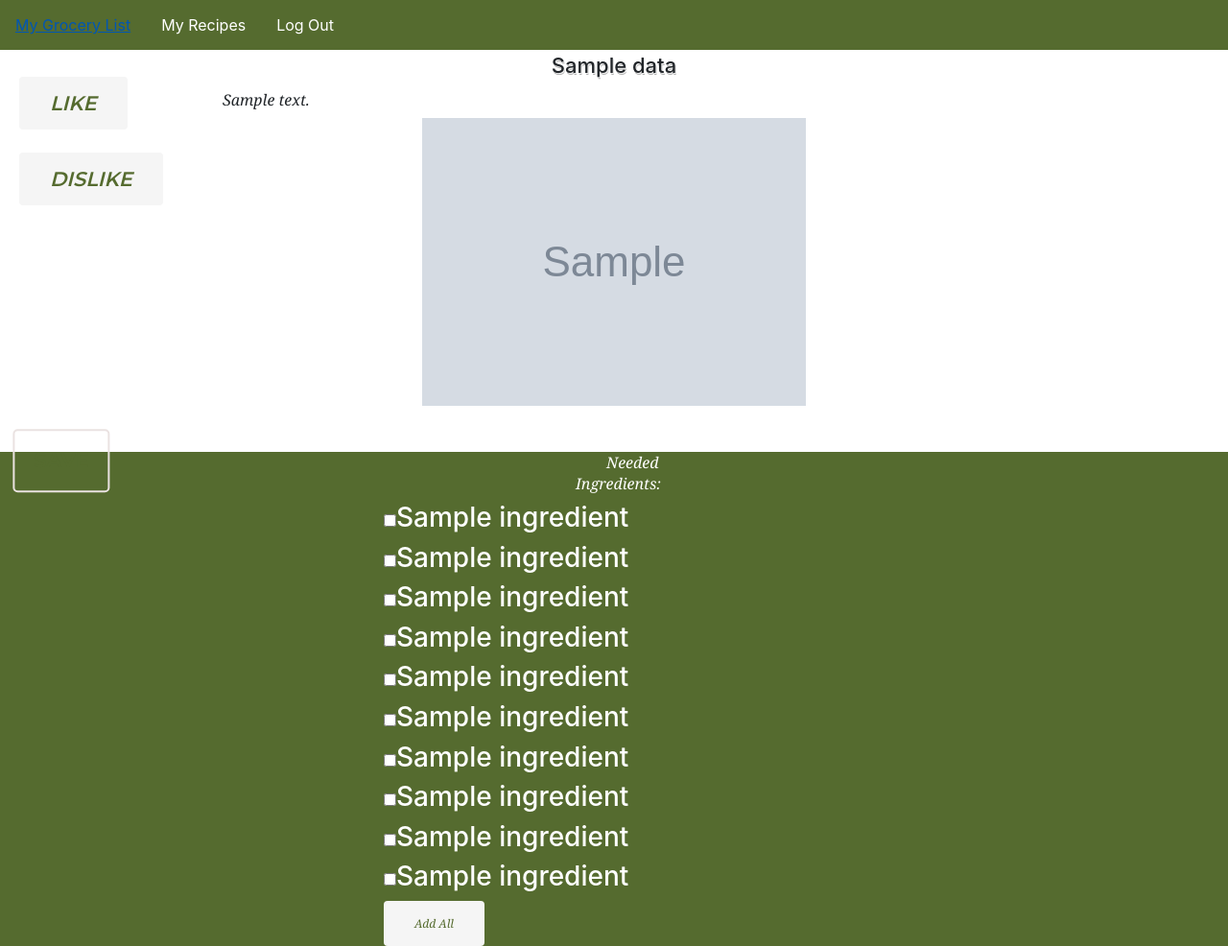
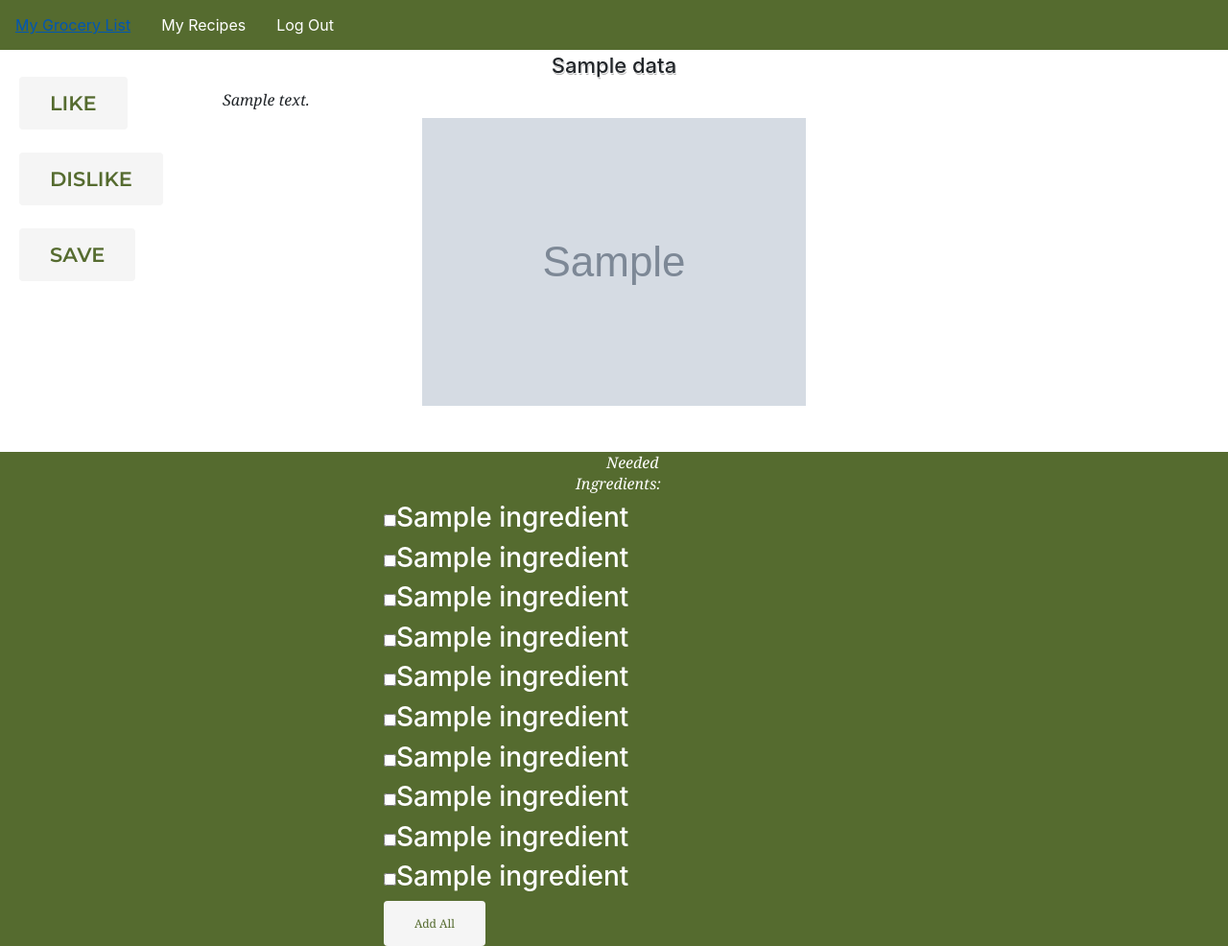
Before and after one commit to cedwards57/project2-csc4350, a Flask app: template templates/recipe.html in a window 1280 px wide. Shown: the whole page at 96% size. Run offline with Flask 2, Linux system fonts and the light colour scheme; the template is opened without the code that fills it: most values are stand-ins (such as "Sample title", 1, 10 or a date in 2020); grey boxes marked "Sample" are stand-in pictures; some libraries are stand-ins or nearby versions.

Commit message:
recipe details save button backend

```diff
--- a/app.py
+++ b/app.py
@@ -11,6 +11,7 @@ import os
 from models import db
 import json
 from db_functions import (
+    get_recipe,
     is_disliked,
     user_exists,
     get_user,
@@ -262,6 +263,7 @@ def recipe():
         "recipe_id": recipe_id,
         "is_liked": is_liked(current_user.email, recipe_id),
         "is_disliked": is_disliked(current_user.email, recipe_id),
+        "saved": user_has_recipe(current_user.email, recipe_id),
     }
 
     return flask.render_template("recipe.html", data=data)
@@ -380,6 +382,23 @@ def dislikerecipe():
     return flask.redirect(f"/recipe?recipeid={recipe_id}")
 
 
+@app.route("/saverecipe", methods=["POST"])
+@login_required
+def saverecipe():
+    flask.session.pop("_flashes", None)
+    recipe_id = flask.request.form["recipe_id"]
+    if user_has_recipe(current_user.email, recipe_id):
+        this_recipe = get_recipe(current_user.email, recipe_id)
+        db.session.delete(this_recipe)
+        db.session.commit()
+    else:
+        this_recipe = set_recipe(current_user.email, recipe_id)
+        db.session.add(this_recipe)
+        db.session.commit()
+
+    return flask.redirect(f"/recipe?recipeid={recipe_id}")
+
+
 app.run(
     host=os.getenv("IP", "0.0.0.0"),
     port=int(os.getenv("PORT", 8081)),
--- a/recipeInfo.py
+++ b/recipeInfo.py
@@ -21,7 +21,7 @@ def recipesInfo(recipe):
     res2 = requests.request("GET", url=BASE_URL, headers=headers)
     res2_json = res2.json()
 
-    recipe_info_list = {'title':'','id':'', 'imageURL':'', 'summary':''}
+    recipe_info_list = {"title": "", "id": "", "imageURL": "", "summary": ""}
 
     try:
 
@@ -31,10 +31,8 @@ def recipesInfo(recipe):
         recipe_info_list["summary"] = res2_json["summary"]
 
     except Exception as e:
-        if e == 'title':
+        if e == "title":
             pass
     # res_json_fmtd = json.dumps(res2_json, indent=2)
     # print(recipe_info_list["title"])
     return recipe_info_list
-
-print(recipesInfo(11111))
--- a/templates/recipe.html
+++ b/templates/recipe.html
@@ -50,7 +50,7 @@
             }
             .btn {
                 background-color: whitesmoke;
-                font:italic 1em Georgia, serif;
+                font:1em Georgia, serif;
                 font-size:14px;
                 border: none;
                 color: darkolivegreen;
@@ -59,6 +59,9 @@
                 text-decoration: none;
                 display: inline-block;
                 font-size: 12px;
+            }
+            .btn:hover {
+                background-color: lightslategray;
             }
             .ingredients{
                 background-color: darkolivegreen;
@@ -117,18 +120,12 @@
                 color: white;
             }
             {% endif %}
-            .like{
-                font-size: 21px;
-                margin-bottom: 0 50% ;
-                color: darkolivegreen;
-                font-family: 'Montserrat',sans-serif;
+            {% if data["saved"] %}
+            .save {
+                background-color: #326fa8;
+                color: white;
             }
-            .dislike{
-                font-size: 21px;
-                margin-bottom: 0 50% ;
-                color: darkolivegreen;
-                font-family: 'Montserrat',sans-serif;
-            }
+            {% endif %}
             .text3{
                 font-size: 21px;
                 margin-bottom: 0 50% ;
@@ -175,23 +172,10 @@
                 </form>
             </div>
             <div class="sidebar">
-                <span class="text"><form action="/likerecipe" method="post"><input type="hidden" name="recipe_id" value="{{ data['recipe_id'] }}"/><input type="submit" class="btn btn-primary" value="LIKE" /></form></span></br>
-                <span class="text2"><form action="/dislikerecipe" method="post"><input type="hidden" name="recipe_id" value="{{ data['recipe_id'] }}"/><input type="submit" class="btn btn-primary" value="DISLIKE" /></form></span><br>
+                <span><form action="/likerecipe" method="post"><input type="hidden" name="recipe_id" value="{{ data['recipe_id'] }}"/><input type="submit" class="like btn btn-primary" value="LIKE" /></form></span></br>
+                <span><form action="/dislikerecipe" method="post"><input type="hidden" name="recipe_id" value="{{ data['recipe_id'] }}"/><input type="submit" class="dislike btn btn-primary" value="DISLIKE" /></form></span><br>
+                <span><form action="/saverecipe" method="post"><input type="hidden" name="recipe_id" value="{{ data['recipe_id'] }}"/><input type="submit" class="save btn btn-primary" value="SAVE{% if data['saved'] %}D{% endif %}" /></form></span><br>
             </div>
             </div>
-            <div class="Savebutton">
-                <div class="Scontent">
-                  <span class="text3">SAVE</span>
-                  <span class="numb2"></span>
-                </div>
-              </div>
-              <script>
-                $(document).ready(function(){
-                  $('.Scontent').click(function(){
-                    $('.Scontent').toggleClass("active")
-                    $('.text3').toggleClass("active")
-                  });
-                });
-              </script>
     </body>
 </html>
```
Also changed, not shown: recipeIngredients.py (+1 -7 lines).
